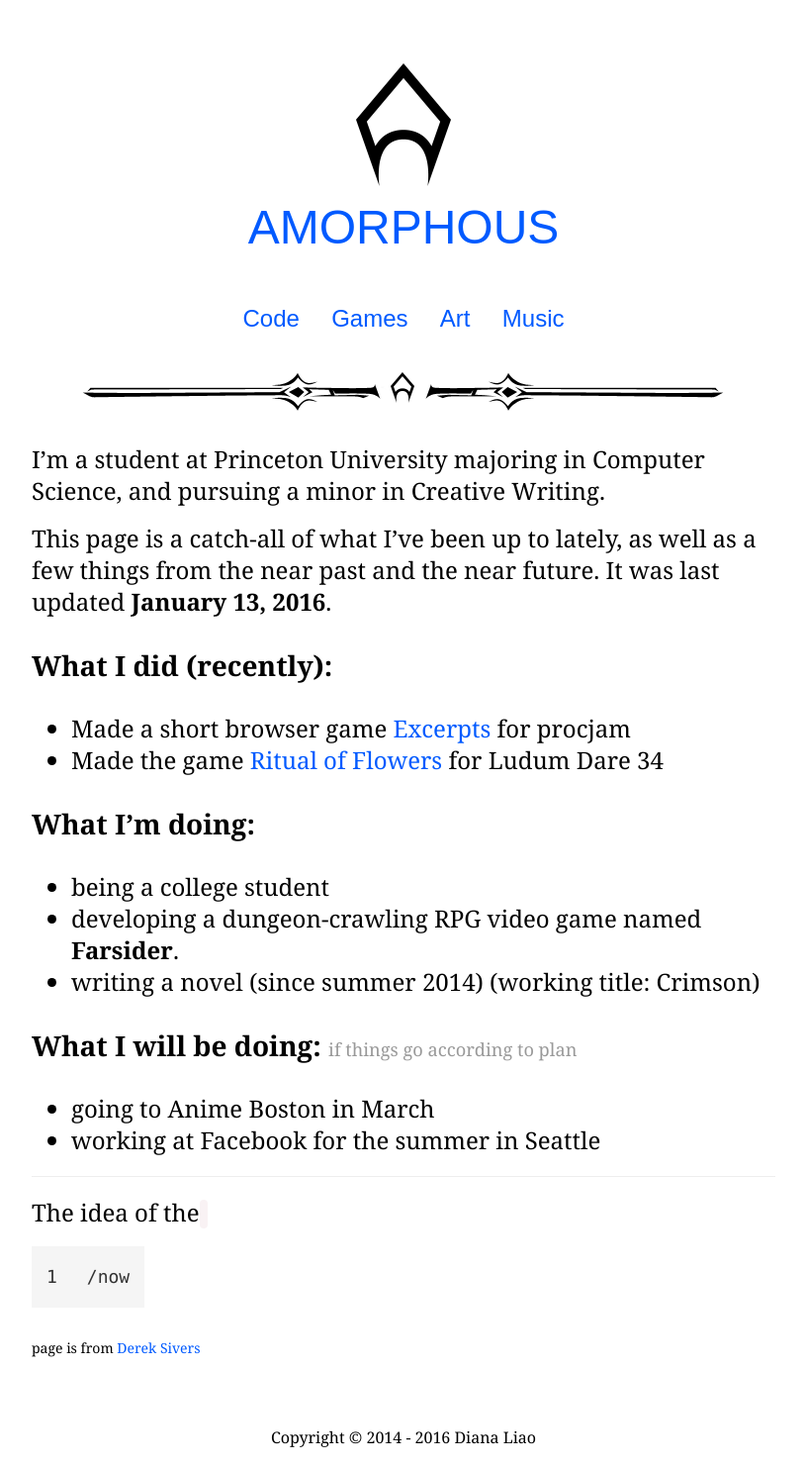
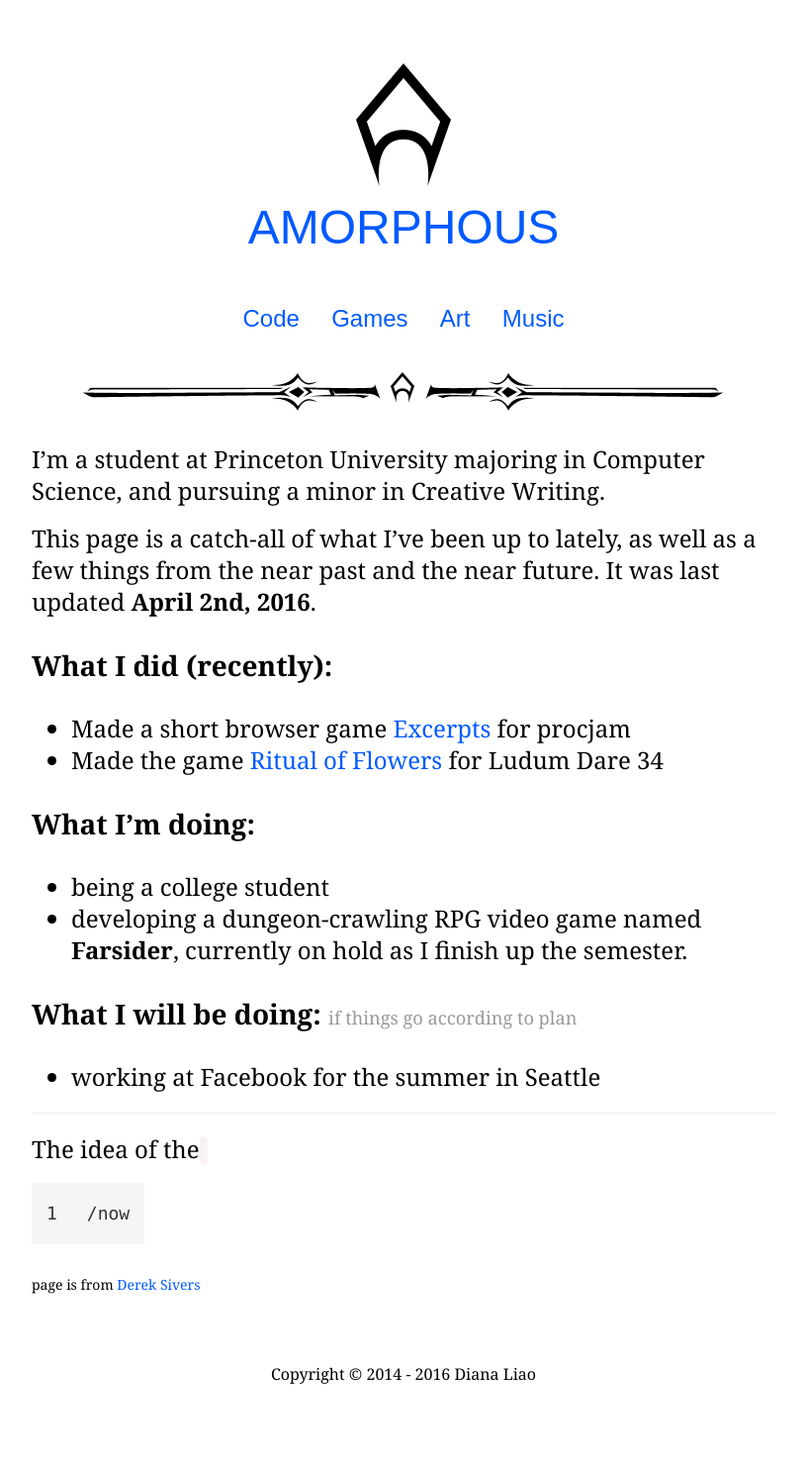
Before and after one commit to dmliao/amorphous, a Jekyll site: the page built from now.md, in a window 1280 px wide. Shown: the whole page at 99% size, without its empty margins (232-1047 px from the left). Built offline with Jekyll 4.4.1, drawn with Linux system fonts in a browser that asks for light colours; some web fonts are replaced; Markdown is read by kramdown in place of the engine named in the settings; after the commit the page ends 1418 px from its top, so only the background shows below that.

Commit message:
Update now.md

```diff
--- a/now.md
+++ b/now.md
@@ -4,7 +4,7 @@ layout: default
 
 I'm a student at Princeton University majoring in Computer Science, and pursuing a minor in Creative Writing.
 
-This page is a catch-all of what I've been up to lately, as well as a few things from the near past and the near future. It was last updated **January 13, 2016**.
+This page is a catch-all of what I've been up to lately, as well as a few things from the near past and the near future. It was last updated **April 2nd, 2016**.
 
 # What I did (recently):
 
@@ -14,12 +14,10 @@ This page is a catch-all of what I've been up to lately, as well as a few things
 # What I'm doing:
 
 * being a college student
-* developing a dungeon-crawling RPG video game named **Farsider**.
-* writing a novel (since summer 2014) (working title: Crimson)
+* developing a dungeon-crawling RPG video game named **Farsider**, currently on hold as I finish up the semester.
 
 # What I will be doing: <span class='small'>if things go according to plan</span>
 
-* going to Anime Boston in March
 * working at Facebook for the summer in Seattle
 
 ---
```
